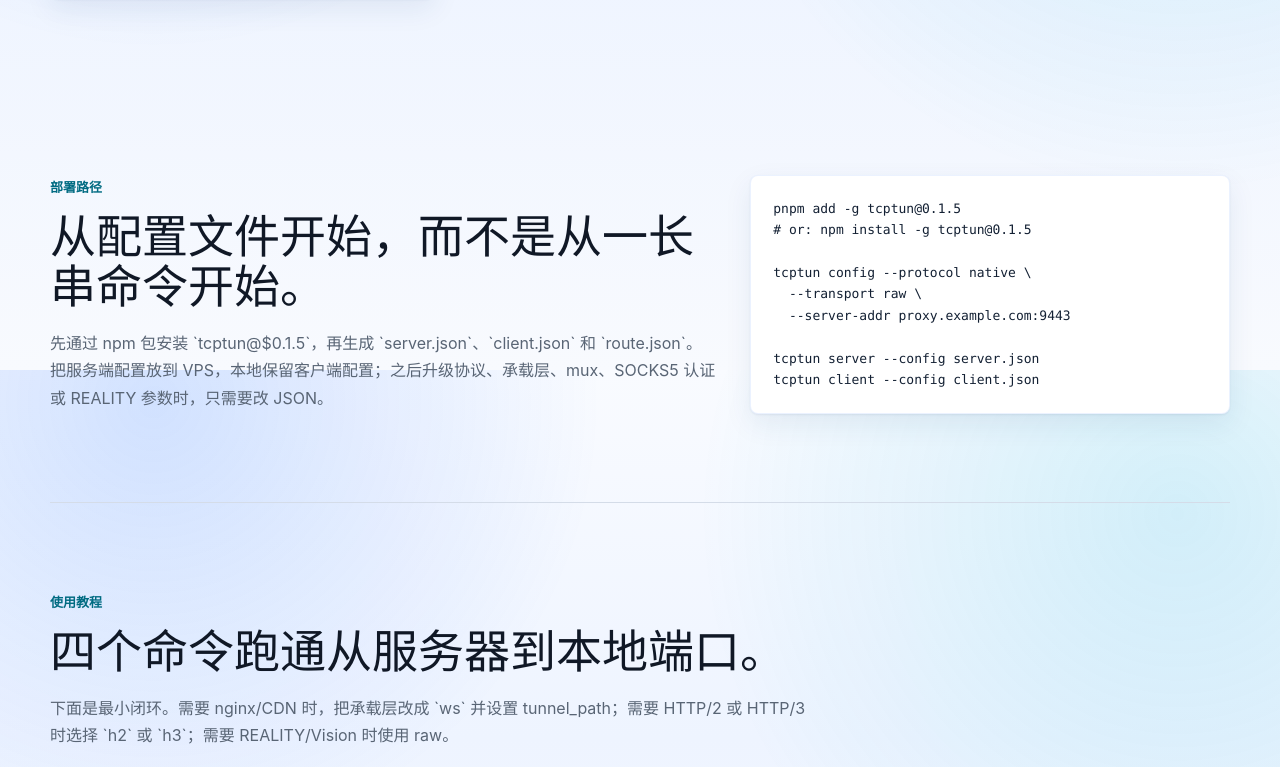
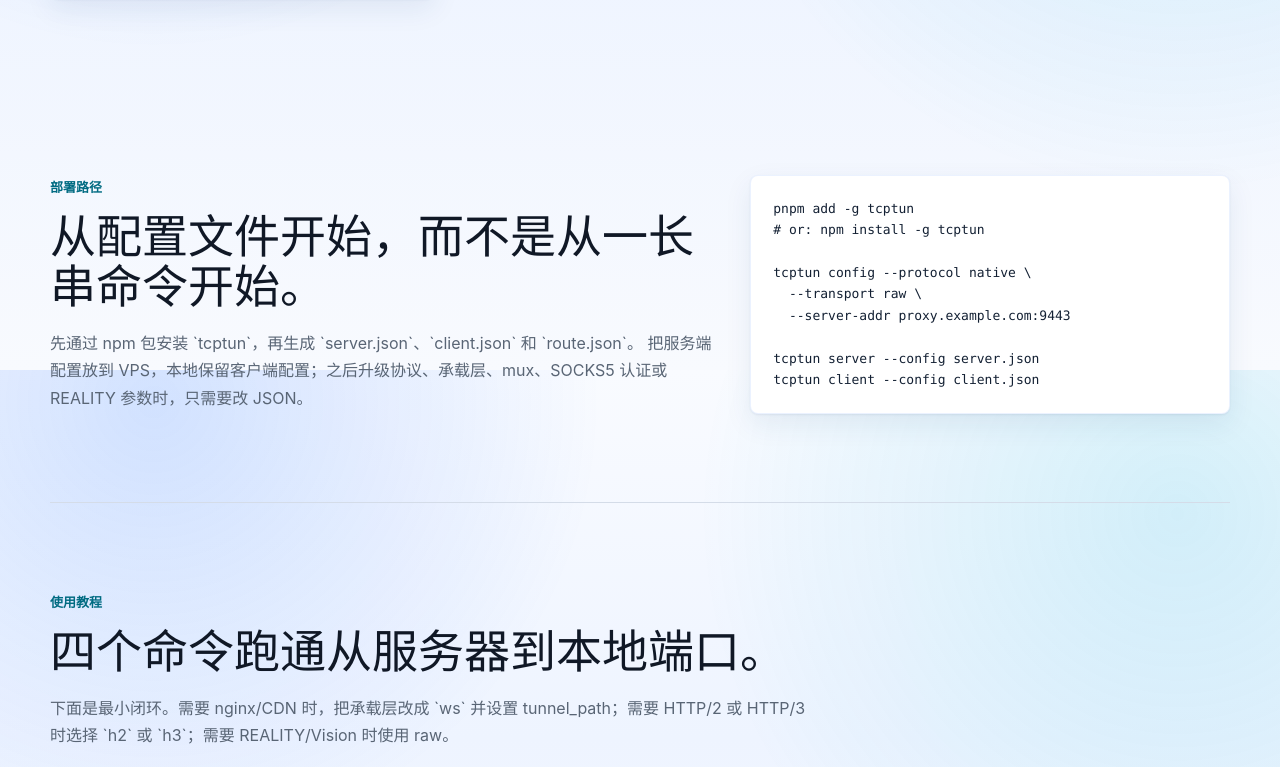
Before and after one commit to sskycn/tcptun, a Next.js app: page / in a window 1280 px wide. Shown: the part 2030-2797 px from the top of the page. Built offline with nearby package versions, Linux system fonts and the light colour scheme.

Commit message:
fix(page): remove pinned tcptun version from install instructions

```diff
--- a/app/page.tsx
+++ b/app/page.tsx
@@ -4,7 +4,7 @@ import ThemeToggle from "./theme-toggle";
 
 const cliVersion = "0.1.5";
 const displayVersion = `v${cliVersion}`;
-const installPackage = `tcptun@${cliVersion}`;
+const installPackage = "tcptun";
 
 const features = [
   {
@@ -181,7 +181,7 @@ $ tcptun client \\
           <p className="eyebrow">部署路径</p>
           <h2>从配置文件开始，而不是从一长串命令开始。</h2>
           <p>
-            先通过 npm 包安装 `tcptun@${cliVersion}`，再生成 `server.json`、`client.json` 和 `route.json`。
+            先通过 npm 包安装 `tcptun`，再生成 `server.json`、`client.json` 和 `route.json`。
             把服务端配置放到 VPS，本地保留客户端配置；之后升级协议、承载层、mux、SOCKS5 认证或 REALITY 参数时，只需要改 JSON。
           </p>
         </div>
```
